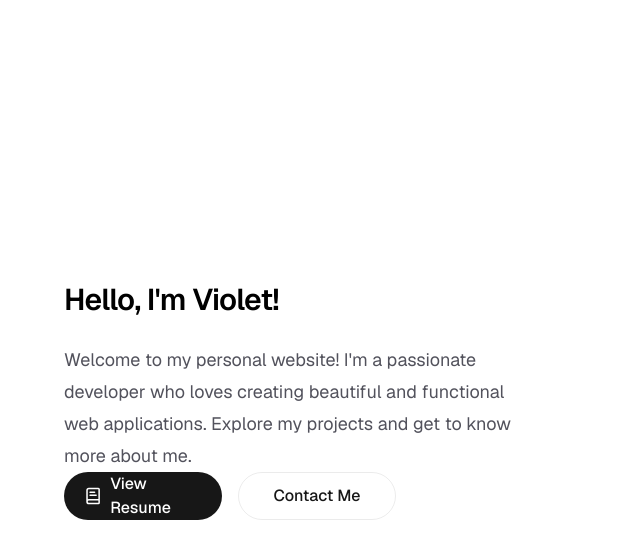
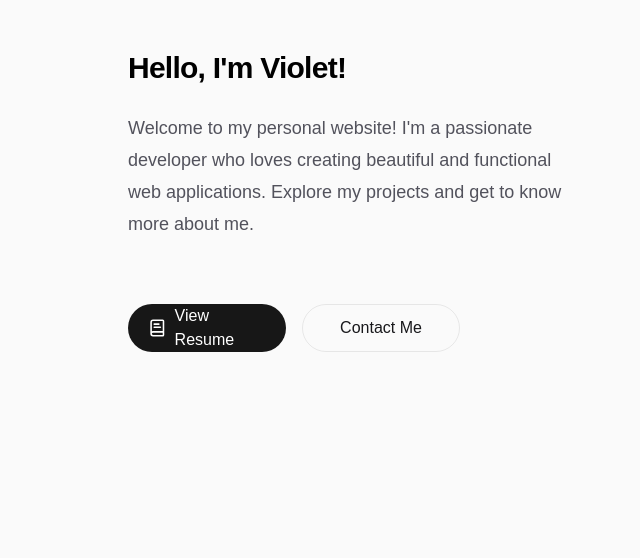
Before and after one commit to vi0letchen/violet-portfolio, a Next.js app: page / in a window 1280 px wide. Shown: the top 558 px of the page, without its empty margins (0-640 px from the left). Built offline with nearby package versions, Linux system fonts and the light colour scheme.

Commit message:
style:padding change

```diff
--- a/src/app/page.js
+++ b/src/app/page.js
@@ -3,10 +3,10 @@ import { BookText } from 'lucide-react'
 
 export default function Home() {
   return (
-    <div className="flex min-h-screen justify-start bg-zinc-50 font-sans dark:bg-black">
-      <main className="flex min-h-screen w-full flex-col justify-center py-32 px-16 bg-white dark:bg-black">
+    <div className="min-h-screen bg-zinc-50 px-6 py-12 text-zinc-900 dark:bg-black dark:text-zinc-50">
+      <main className="mx-auto flex max-w-5xl flex-col gap-12 md:gap-16">
 
-        <div className="flex flex-col gap-6 items-start text-left">
+        <div className="flex flex-col gap-6 justify-between">
           <h1 className="max-w-xs text-3xl font-semibold leading-10 tracking-tight text-black dark:text-zinc-50">
             Hello, I'm Violet!
           </h1>
```
Also changed, not shown: 1 other file (tests, documents, lock files or other folders).
